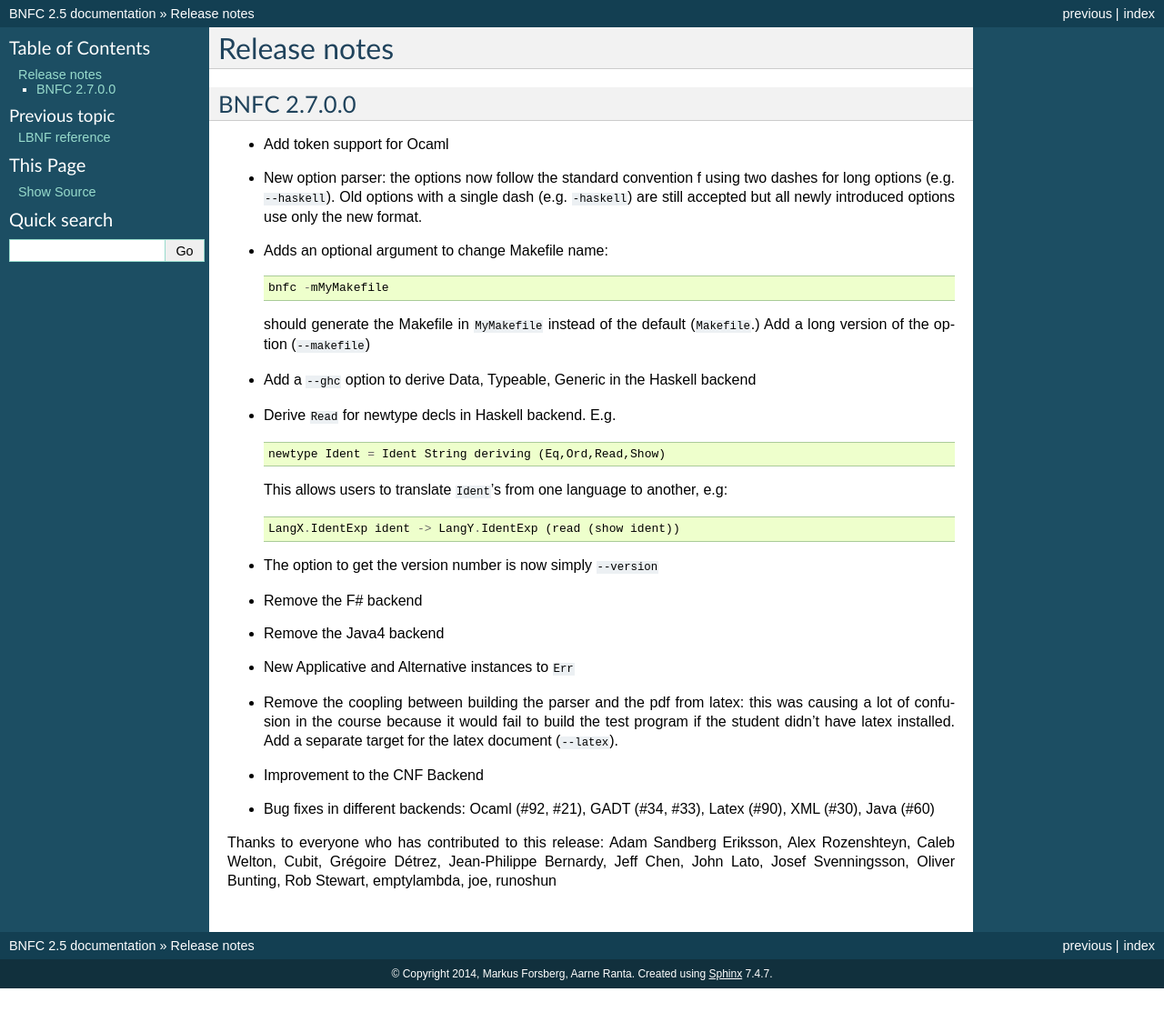
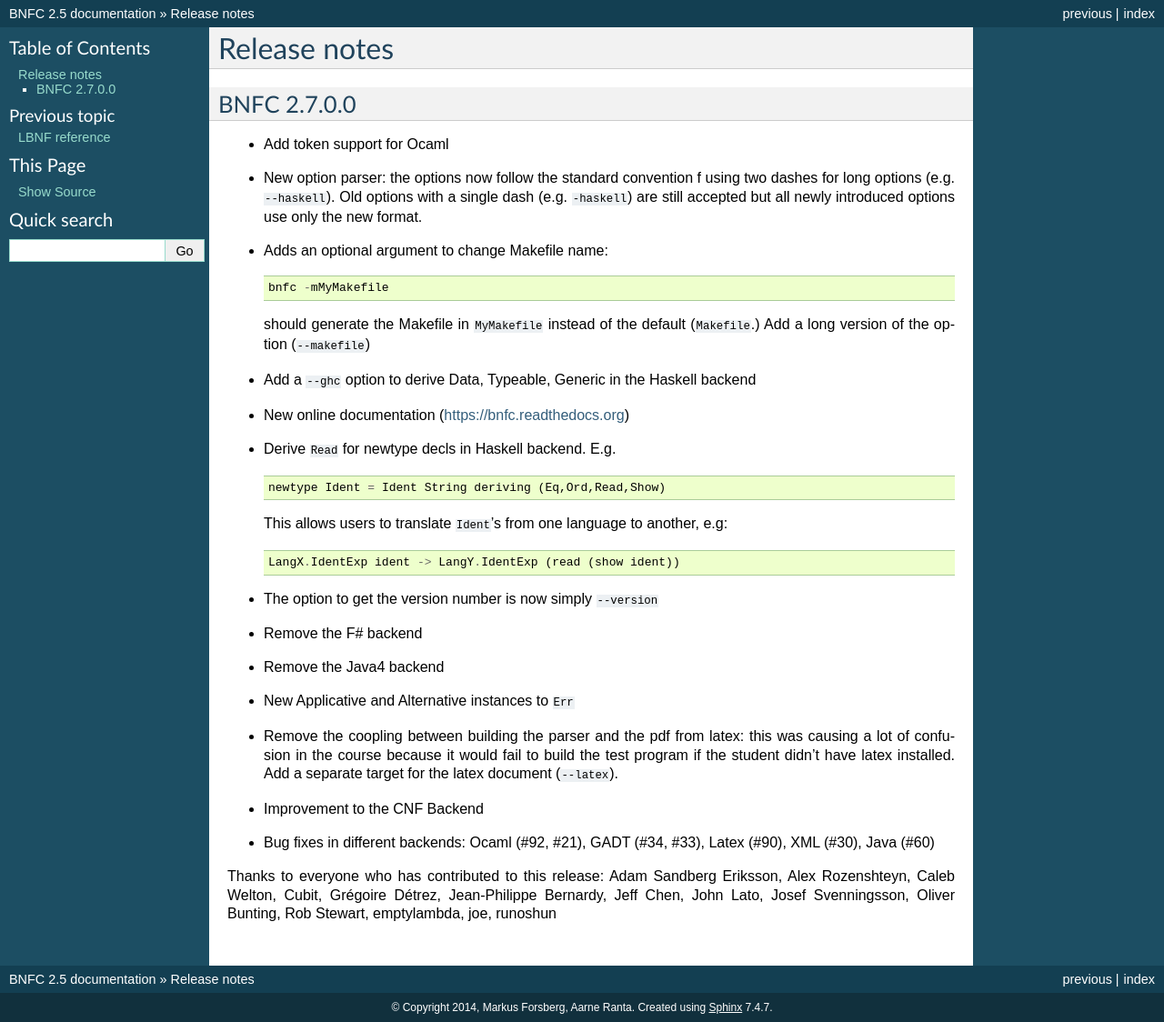
Before and after one commit to BNFC/bnfc, a Sphinx documentation site: the page built from docs/changes.rst, in a window 1280 px wide. Shown: the whole page at 91% size. Built offline with Sphinx 7.4.7, drawn with Linux system fonts in a browser that asks for light colours; formulas are drawn with MathJax 3; before the commit the page ends 1087 px from its top, so only the background shows below that.

Commit message:
Add the new documentation url to the release notes

```diff
--- a/docs/changes.rst
+++ b/docs/changes.rst
@@ -17,6 +17,7 @@
   (``Makefile``.) Add a long version of the option (``--makefile``)
 * Add a ``--ghc`` option to derive Data, Typeable, Generic in the Haskell
   backend
+* New online documentation (https://bnfc.readthedocs.org)
 * Derive ``Read`` for newtype decls in Haskell backend.  E.g.
   ::
 
```
